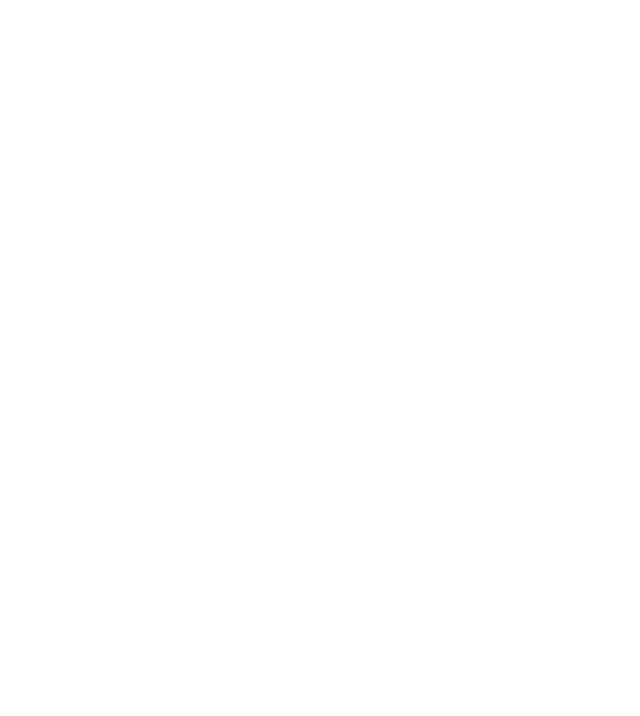
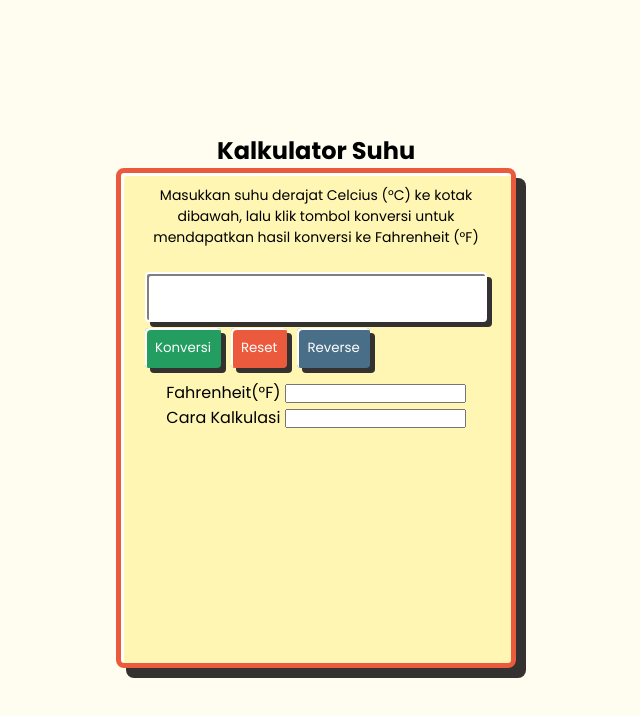
Before and after one commit to revou-fundamental-course/03-feb-25-R5Program, a plain HTML site: page index.html in a window 1280 px wide. Shown: the whole page, without its empty margins (324-964 px from the left). Drawn offline with Linux system fonts and the light colour scheme; a web font is replaced by a local one.

Commit message:
Penambaha tag html dan styling

```diff
--- a/css/style.css
+++ b/css/style.css
@@ -0,0 +1,93 @@
+* {
+	margin: 0;
+	box-sizing: border-box;
+	padding: 0;
+}
+body {
+	background-color: #fffdf0;
+	height: 100vh;
+	font-family: "Poppins", sans-serif;
+	display: flex;
+	flex-direction: column;
+	align-items: center;
+	justify-content: center;
+}
+main {
+	display: flex;
+	flex-direction: column;
+	align-items: center;
+	background-color: #fff6b3;
+	height: 500px;
+	width: 400px;
+	border-radius: 8px;
+	border: 5px solid #eb5a3c;
+	box-sizing: border-box;
+	box-shadow: 10px 10px #343131, inset 3px 3px white;
+}
+/* Text Tutor */
+main .tutorial {
+	/* border: 1px solid red; */
+	padding: 12px 18px;
+	text-align: center;
+	font-size: 14px;
+}
+/* Form Konversi */
+main .form-konversi {
+	display: flex;
+	/* border: 1px solid red; */
+	width: 100%;
+	align-items: center;
+	justify-content: center;
+}
+.form-konversi form {
+	/* border:1px solid blue; */
+	width: 100%;
+	padding: 12px 24px;
+}
+.form-konversi form input {
+	width: 100%;
+	height: 50px;
+	font-size: 20px;
+	position: relative;
+	box-shadow: 5px 5px #343131, inset 2px 2px grey;
+	border: 2px solid transparent;
+	border-radius: 4px;
+	transition: all 0.3s;
+	z-index: 2;
+}
+.form-konversi form input:focus {
+	border-color: #eb5a3c;
+	outline: none;
+	box-shadow: 5px 5px #343131;
+}
+
+.btn-konversi {
+	/* border: 1px solid #EB5A3C; */
+	display: flex;
+	gap: 10px;
+	margin-top: 6px;
+}
+.btn-konversi button {
+	padding: 10px;
+	border: none;
+	border-radius: 4px;
+	font-family: "Poppins";
+	box-shadow: 5px 5px #343131, inset 2px 2px;
+}
+.btn-konversi button:active {
+	transform: scale(0.97);
+	box-shadow: 1px 1px #343131;
+	transform: translateY(4px) translateX(4px);
+}
+.btn-konversi button:nth-child(1) {
+	background-color: #239d60;
+	color: white;
+}
+.btn-konversi button:nth-child(2) {
+	background-color: #eb5a3c;
+	color: white;
+}
+.btn-konversi button:nth-child(3) {
+	background-color: #496f88;
+	color: white;
+}
--- a/index.html
+++ b/index.html
@@ -3,8 +3,45 @@
 	<head>
 		<meta charset="UTF-8" />
 		<meta name="viewport" content="width=device-width, initial-scale=1.0" />
-		<title>Document</title>
+		<title>Konversi Suhu</title>
+		<link rel="preconnect" href="https://fonts.googleapis.com" />
+		<link rel="preconnect" href="https://fonts.gstatic.com" crossorigin />
+		<link
+			href="https://fonts.googleapis.com/css2?family=Inter:ital,opsz,wght@0,14..32,100..900;1,14..32,100..900&family=Luckiest+Guy&family=Montserrat:ital,wght@0,100..900;1,100..900&family=Ms+Madi&family=Poppins:ital,wght@0,100;0,200;0,300;0,400;0,500;0,600;0,700;0,800;0,900;1,100;1,200;1,300;1,400;1,500;1,600;1,700;1,800;1,900&family=Righteous&family=Roboto+Flex:opsz,wght@8..144,100..1000&family=Roboto:ital,wght@0,100..900;1,100..900&display=swap"
+			rel="stylesheet"
+		/>
 		<link rel="stylesheet" href="css\style.css" />
+		<script src="js/app.js"></script>
 	</head>
-	<body></body>
+	<body>
+		<header>
+			<h2>Kalkulator Suhu</h2>
+		</header>
+		<main>
+			<section class="tutorial">
+				<p>Masukkan suhu derajat Celcius (&deg;C) ke kotak dibawah, lalu klik tombol konversi untuk mendapatkan hasil konversi ke Fahrenheit (&deg;F)</p>
+			</section>
+			<!-- Form Konversi -->
+			<section class="form-konversi">
+				<form>
+					<input type="text" />
+					<div class="btn-konversi">
+						<button type="submit">Konversi</button>
+						<button type="reset">Reset</button>
+						<button>Reverse</button>
+					</div>
+				</form>
+			</section>
+			<section class="form-hasil">
+				<form>
+					<label for="hasil">Fahrenheit(&deg;F)</label>
+					<input type="text" name="" id="hasil" readonly />
+				</form>
+			</section>
+			<section class="form-cara">
+				<label for="cara">Cara Kalkulasi</label>
+				<input type="text" id="cara" readonly />
+			</section>
+		</main>
+	</body>
 </html>
```
